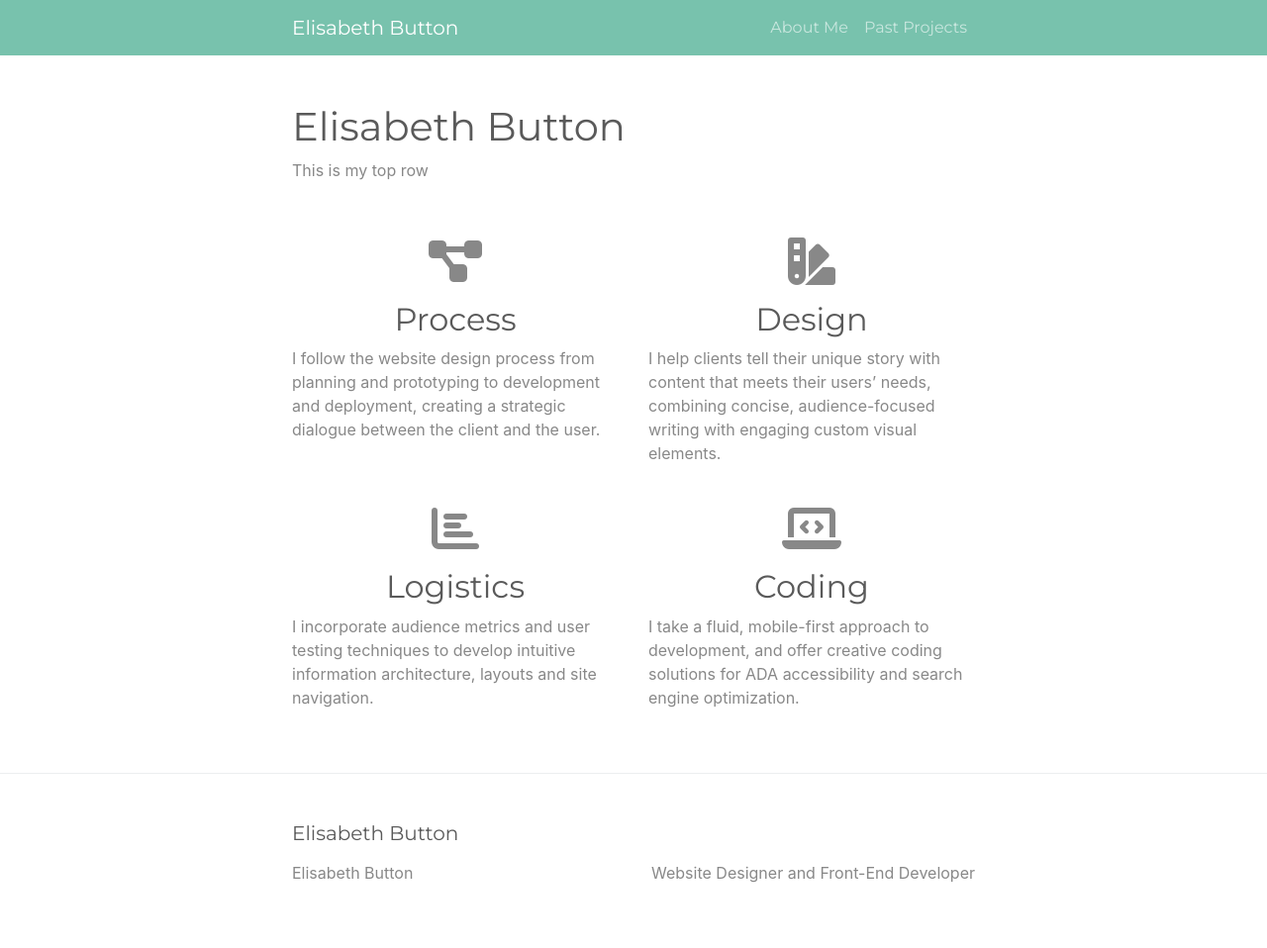
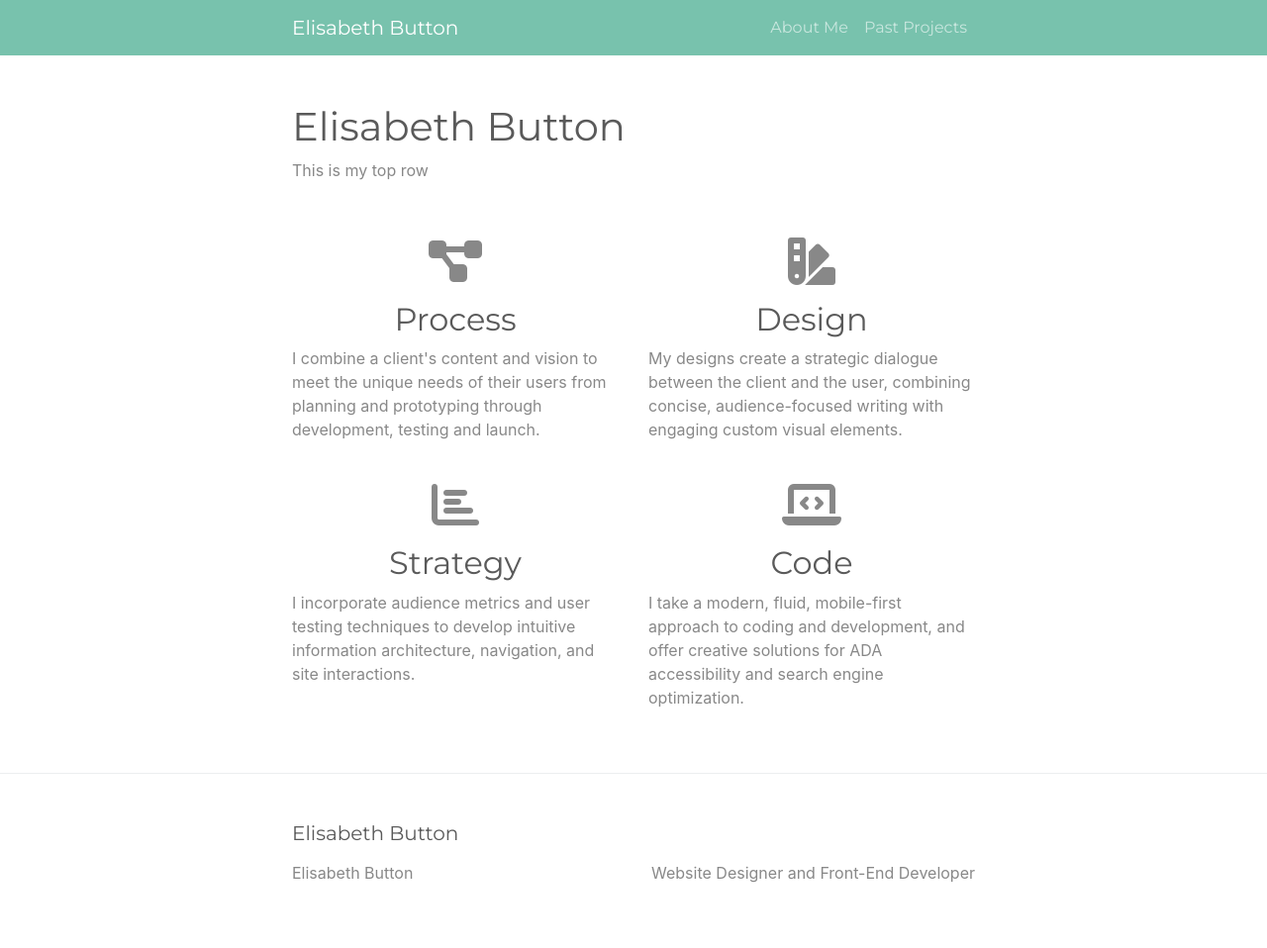
Before and after one commit to emsbutton/portfolio, a Jekyll site: the page built from index.html, in a window 1280 px wide. Shown: the whole page at 99% size. Built offline with Jekyll 4.4.1, drawn with Linux system fonts in a browser that asks for light colours; nearby versions of some CDN libraries; comment, search, counter and statistics services are not loaded.

Commit message:
home tweaks

```diff
--- a/index.html
+++ b/index.html
@@ -12,21 +12,22 @@ title: Elisabeth Button
   <div class="col-lg-6 mt-4">
     <div class="icon"><i class="fas fa-project-diagram"></i></div>
 <h2 class="text-center">Process</h2>
-<p>I follow the website design process from planning and prototyping to development and deployment, creating a strategic dialogue between the client and the user.</p>
+<p>I combine a client's content and vision to meet the unique needs of their users from planning and prototyping through development, testing and launch.</p>
   </div>
   <div class="col-lg-6 mt-4">
     <div class="icon"><i class="fas fa-swatchbook"></i></div>
     <h2 class="text-center">Design</h2>
-    <p>I help clients tell their unique story with content that meets their users’ needs, combining concise, audience-focused writing with engaging custom visual elements.</p>
+    <p>
+      My designs create a strategic dialogue between the client and the user, combining concise, audience-focused writing with engaging custom visual elements.</p>
   </div>
   <div class="col-lg-6 mt-4">
     <div class="icon"><i class="fas fa-chart-bar"></i></div>
-    <h2 class="text-center">Logistics</h2>
-    <p>I incorporate audience metrics and user testing techniques to develop intuitive information architecture, layouts and site navigation. </p>
+    <h2 class="text-center">Strategy</h2>
+    <p>I incorporate audience metrics and user testing techniques to develop intuitive information architecture, navigation, and site interactions. </p>
   </div>
   <div class="col-lg-6 mt-4">
     <div class="icon"><i class="fas fa-laptop-code"></i></div>
-    <h2 class="text-center">Coding</h2>
-    <p>I take a fluid, mobile-first approach to development, and offer creative coding solutions for ADA accessibility and search engine optimization.</p>
+    <h2 class="text-center">Code</h2>
+    <p>I take a modern, fluid, mobile-first approach to coding and development, and offer creative solutions for ADA accessibility and search engine optimization.</p>
   </div>
 </div>
```
